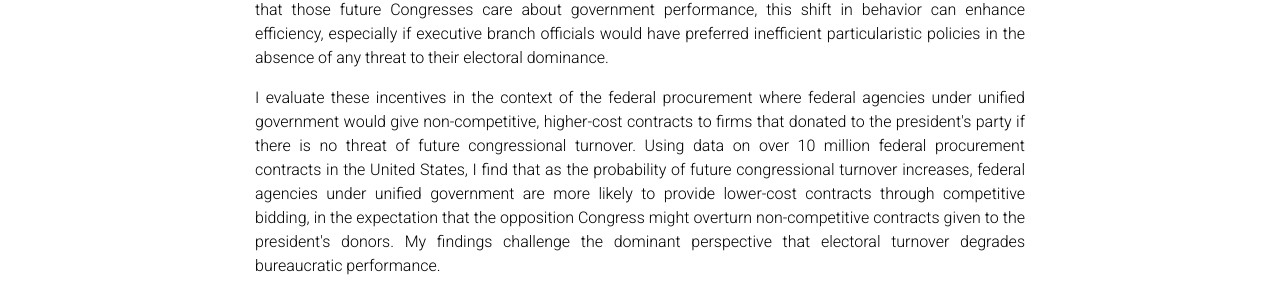
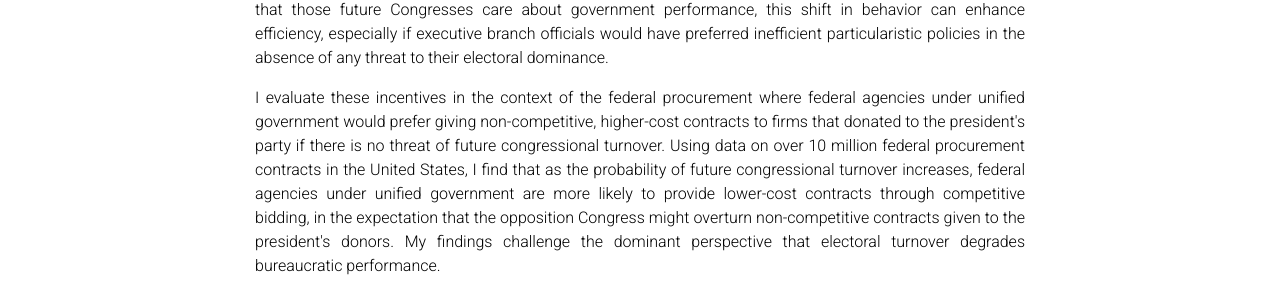
Before and after one commit to kyuwon-lee/kyuwon-lee.github.io, a Jekyll site: the page built from _pages/Research.md, in a window 1280 px wide and 1296 px high. Shown: the part 464-762 px from the top of the window. Built offline with Jekyll 4.4.1, drawn with Linux system fonts in a browser that asks for light colours; comment, search, counter and statistics services are not loaded; a style sheet for code colours, icons or effects is not loaded.

Commit message:
Update Research.md

```diff
--- a/_pages/Research.md
+++ b/_pages/Research.md
@@ -12,7 +12,7 @@ nav: true
 Do political actors attempt to "lock in" their preferred policies in response to anticipated electoral turnover, and does this generate government inefficiencies? Conventional accounts suggest that executive agencies expecting the waning of their power due to electoral turnover have incentives to insulate their preferred policies through cumbersome and inefficient bureaucratic procedures. This argument is premised on an assumption that adversaries will find it difficult or impossible to overturn those policies via formal means. But in numerous policy areas, those adversaries may have informal means at their disposal that are far easier to implement. In those areas, agencies facing the threat of electoral turnover may find it in their interest to reflect the future Congress's preference so that their policies survive after the congressional turnover. To the extent that those future Congresses care about government performance, this shift in behavior can enhance efficiency, especially if executive branch officials would have preferred inefficient particularistic policies in the absence of any threat to their electoral dominance.</font></p>
 
 <p style="text-align: justify;"><font size="3">
- I evaluate these incentives in the context of the federal procurement where federal agencies under unified government would give non-competitive, higher-cost contracts to firms that donated to the president's party if there is no threat of future congressional turnover. Using data on over 10 million federal procurement contracts in the United States, I find that as the probability of future congressional turnover increases, federal agencies under unified government are more likely to provide lower-cost contracts through competitive bidding, in the expectation that the opposition Congress might overturn non-competitive contracts given to the president's donors. My findings challenge the dominant perspective that electoral turnover degrades bureaucratic performance.</font></p>
+ I evaluate these incentives in the context of the federal procurement where federal agencies under unified government would prefer giving non-competitive, higher-cost contracts to firms that donated to the president's party if there is no threat of future congressional turnover. Using data on over 10 million federal procurement contracts in the United States, I find that as the probability of future congressional turnover increases, federal agencies under unified government are more likely to provide lower-cost contracts through competitive bidding, in the expectation that the opposition Congress might overturn non-competitive contracts given to the president's donors. My findings challenge the dominant perspective that electoral turnover degrades bureaucratic performance.</font></p>
 
 
 ## peer-reviewed articles
```
